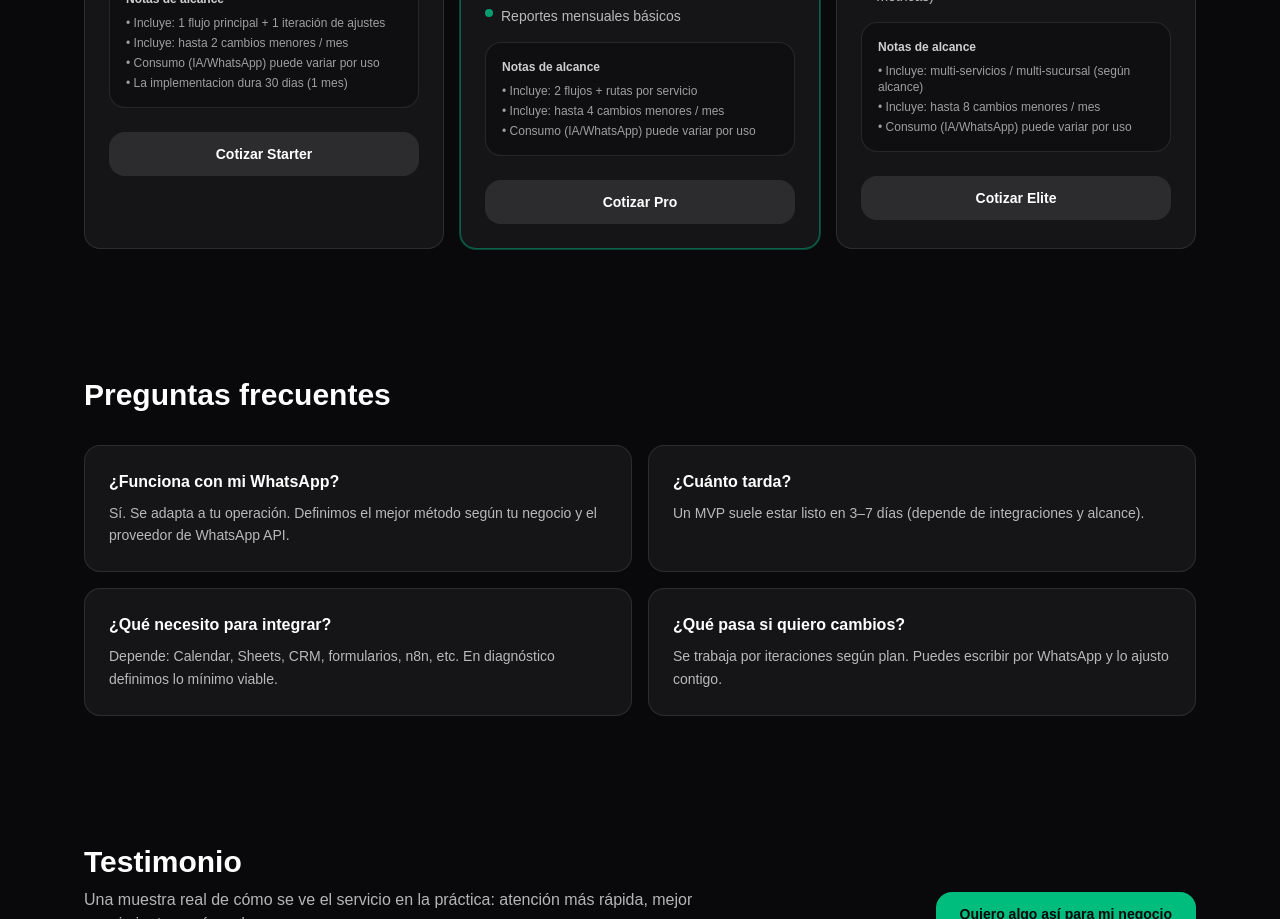
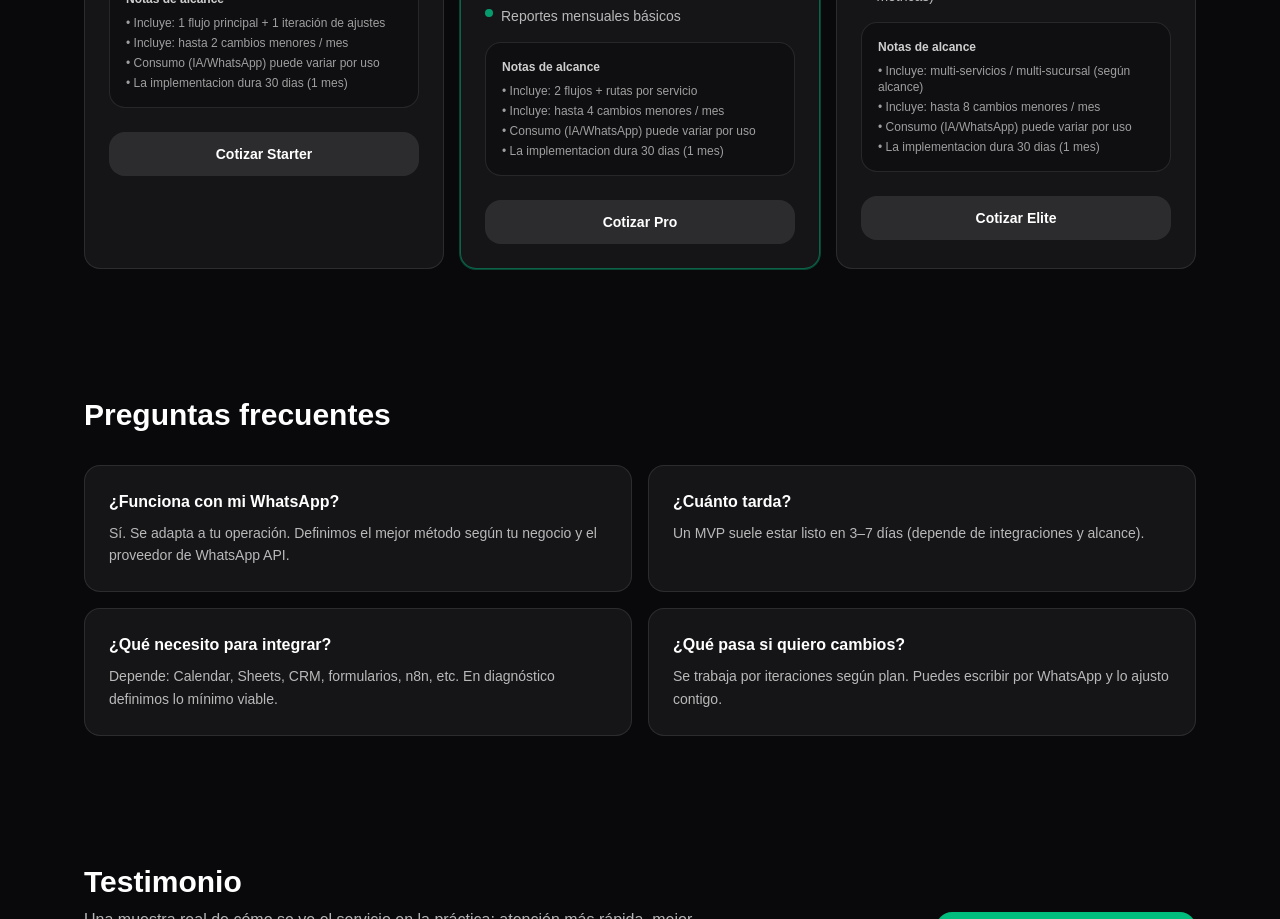
Before and after one commit to aicompanyjb-blip/ia-company-jb, a Next.js app: page / in a window 1280 px wide. Shown: the part 3220-4139 px from the top of the page. Built offline with nearby package versions, Linux system fonts and the light colour scheme.

Commit message:
actualizo loading

```diff
--- a/app/page.tsx
+++ b/app/page.tsx
@@ -96,6 +96,7 @@ const setupFee: Record<PlanName, number> = {
           "Incluye: 2 flujos + rutas por servicio",
           "Incluye: hasta 4 cambios menores / mes",
           "Consumo (IA/WhatsApp) puede variar por uso",
+          "La implementacion dura 30 dias (1 mes)"
         ],
       },
       Elite: {
@@ -110,6 +111,7 @@ const setupFee: Record<PlanName, number> = {
           "Incluye: multi-servicios / multi-sucursal (según alcance)",
           "Incluye: hasta 8 cambios menores / mes",
           "Consumo (IA/WhatsApp) puede variar por uso",
+          "La implementacion dura 30 dias (1 mes)"
         ],
       },
     };
```
